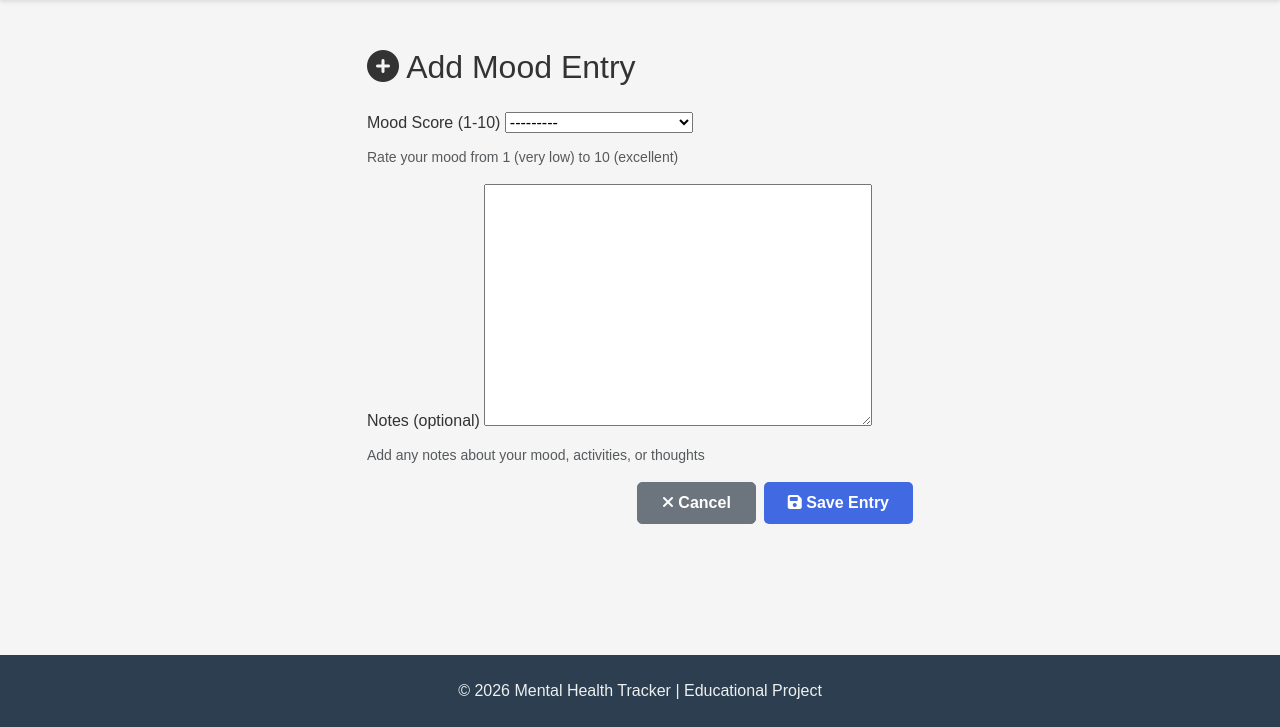
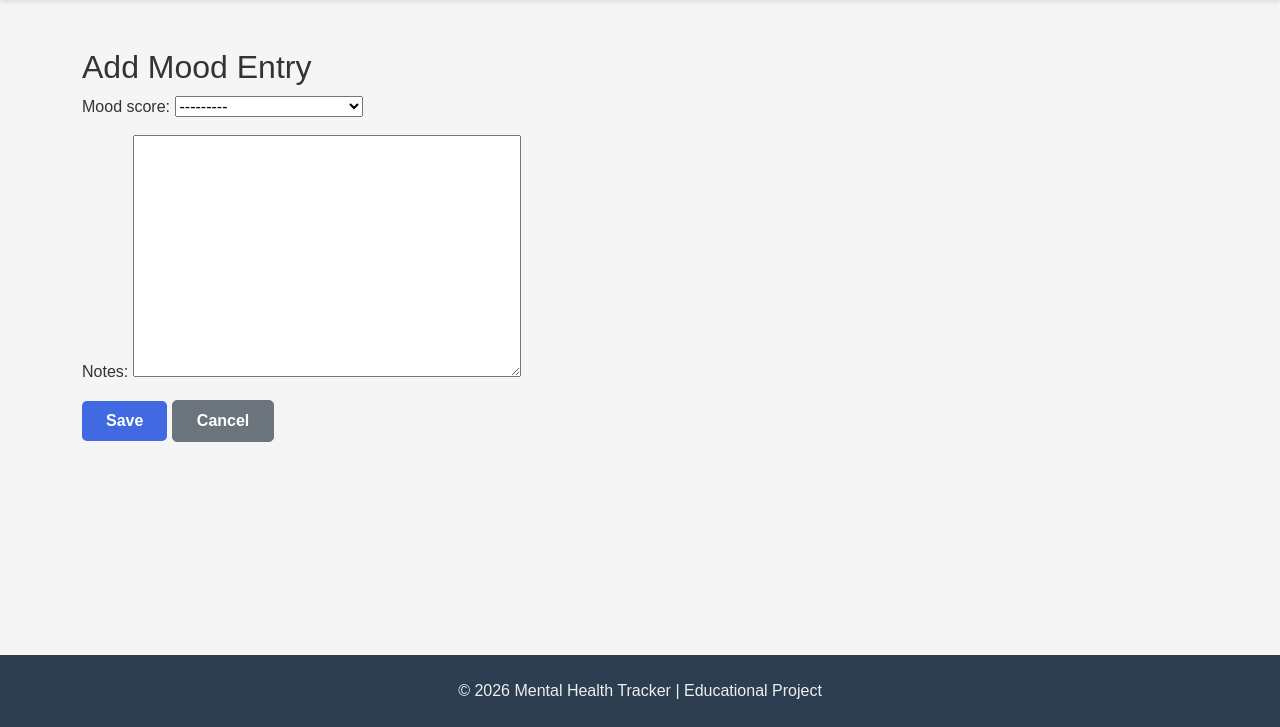
Before and after one commit to oliveiracle/mental-health-tracker, a Django app: template tracker/templates/tracker/mood_form.html in a window 1280 px wide. Shown: the part 73-800 px from the top of the page. Run offline with Django 5.2, Linux system fonts and the light colour scheme; the template is opened without the code that fills it: values that come from a table or form of the project are taken from there, others are empty.

Commit message:
Simplify mood form template

```diff
--- a/tracker/templates/tracker/mood_form.html
+++ b/tracker/templates/tracker/mood_form.html
@@ -1,62 +1,14 @@
-<!-- page to create a new mood entry -->
 {% extends 'tracker/base.html' %}
 
-{% block title %}Add Mood Entry - Mental Health Tracker{% endblock %}
+{% block title %}Add Mood{% endblock %}
 
 {% block content %}
-<div class="row justify-content-center">
-  <div class="col-md-8 col-lg-6">
-    <div class="glass-card">
-      <h2 class="mb-4">
-        <i class="fas fa-plus-circle"></i> Add Mood Entry
-      </h2>
+<h2>Add Mood Entry</h2>
 
-      <form method="post">
-        {% csrf_token %}
-
-        <!-- mood score field -->
-        <div class="mb-3">
-          <label for="{{ form.mood_score.id_for_label }}" class="form-label">
-            Mood Score (1-10)
-          </label>
-          {{ form.mood_score }}
-          {% if form.mood_score.errors %}
-            <div class="text-danger mt-1">
-              {{ form.mood_score.errors }}
-            </div>
-          {% endif %}
-          <div class="form-text">
-            Rate your mood from 1 (very low) to 10 (excellent)
-          </div>
-        </div>
-
-        <!-- notes field -->
-        <div class="mb-3">
-          <label for="{{ form.notes.id_for_label }}" class="form-label">
-            Notes (optional)
-          </label>
-          {{ form.notes }}
-          {% if form.notes.errors %}
-            <div class="text-danger mt-1">
-              {{ form.notes.errors }}
-            </div>
-          {% endif %}
-          <div class="form-text">
-            Add any notes about your mood, activities, or thoughts
-          </div>
-        </div>
-
-        <!-- buttons -->
-        <div class="d-grid gap-2 d-md-flex justify-content-md-end">
-          <a href="{% url 'mood_list' %}" class="btn btn-secondary">
-            <i class="fas fa-times"></i> Cancel
-          </a>
-          <button type="submit" class="btn btn-primary">
-            <i class="fas fa-save"></i> Save Entry
-          </button>
-        </div>
-      </form>
-    </div>
-  </div>
-</div>
+<form method="post">
+    {% csrf_token %}
+    {{ form.as_p }}
+    <button type="submit" class="btn btn-primary">Save</button>
+    <a href="{% url 'mood_list' %}" class="btn btn-secondary">Cancel</a>
+</form>
 {% endblock %}
```
